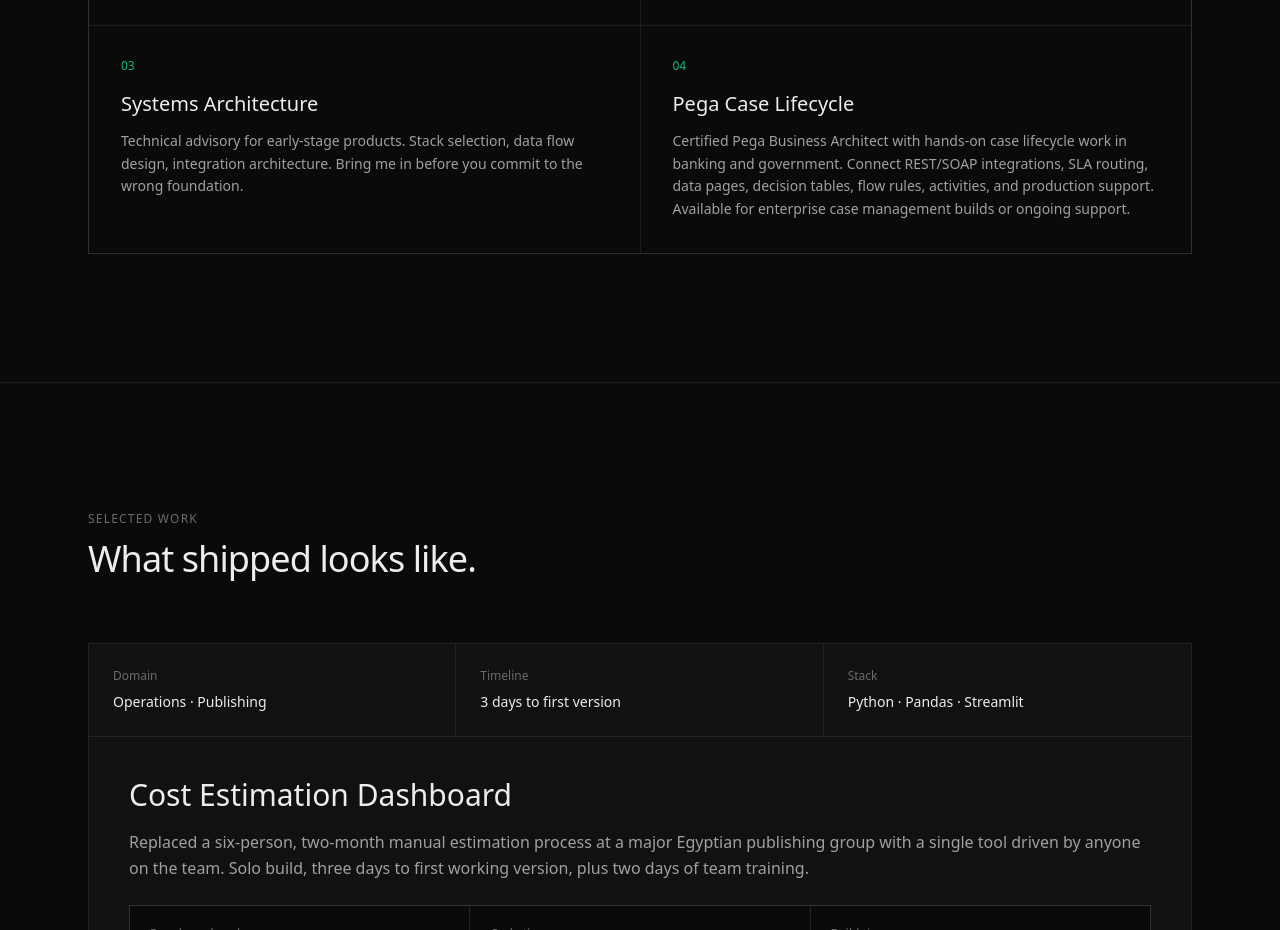
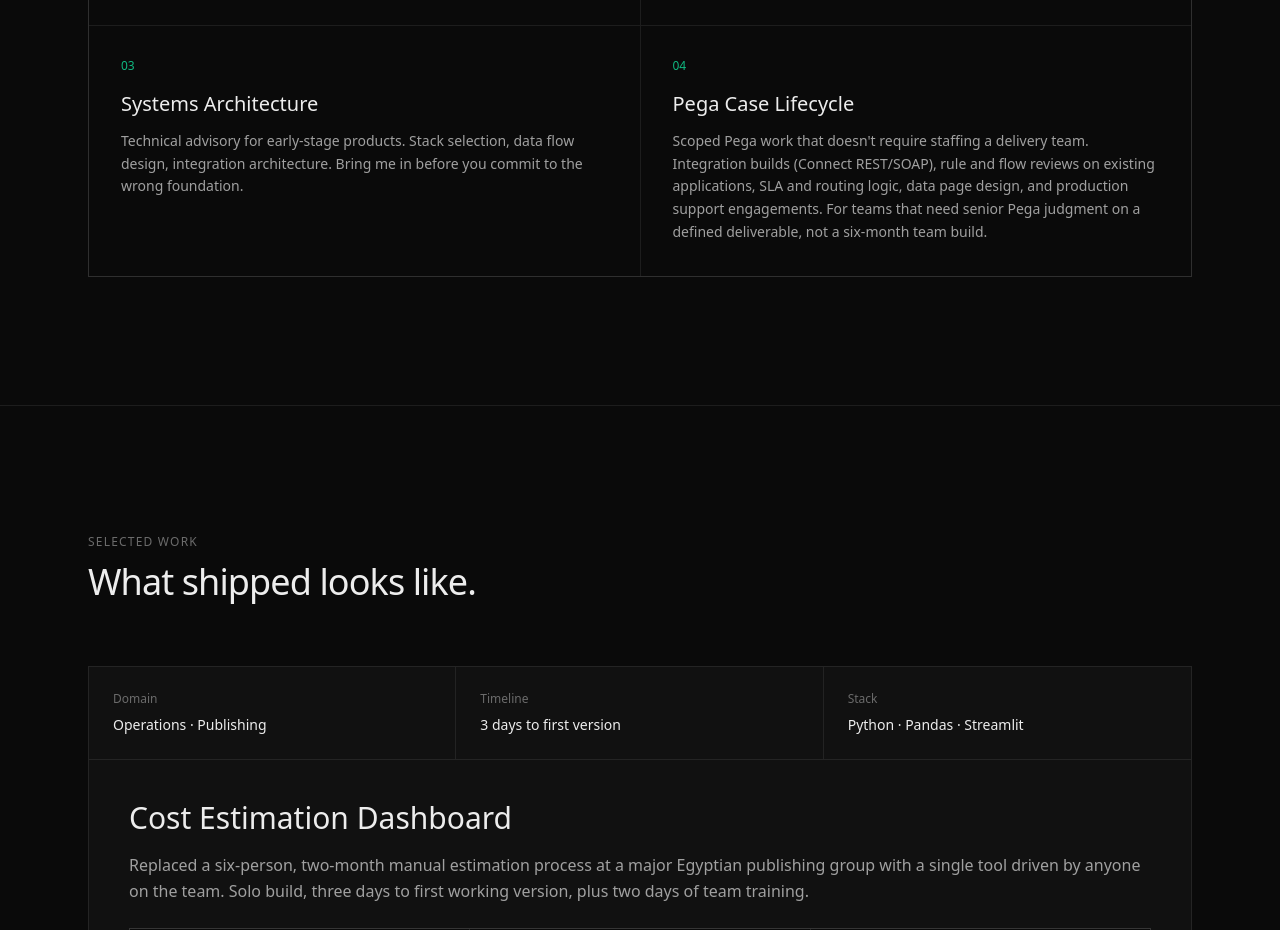
Before and after one commit to nozaklabs/website, a Next.js app: page / in a window 1280 px wide. Shown: the part 1140-2070 px from the top of the page. Built offline with nearby package versions, Linux system fonts and the light colour scheme.

Commit message:
Rewrite Pega card to describe deliverables, not credentials

```diff
--- a/app/page.tsx
+++ b/app/page.tsx
@@ -72,7 +72,7 @@ export default function Home() {
               {
                 num: "04",
                 title: "Pega Case Lifecycle",
-                body: "Certified Pega Business Architect with hands-on case lifecycle work in banking and government. Connect REST/SOAP integrations, SLA routing, data pages, decision tables, flow rules, activities, and production support. Available for enterprise case management builds or ongoing support.",
+                body: "Scoped Pega work that doesn't require staffing a delivery team. Integration builds (Connect REST/SOAP), rule and flow reviews on existing applications, SLA and routing logic, data page design, and production support engagements. For teams that need senior Pega judgment on a defined deliverable, not a six-month team build.",
               },
             ].map((item) => (
               <div
```
